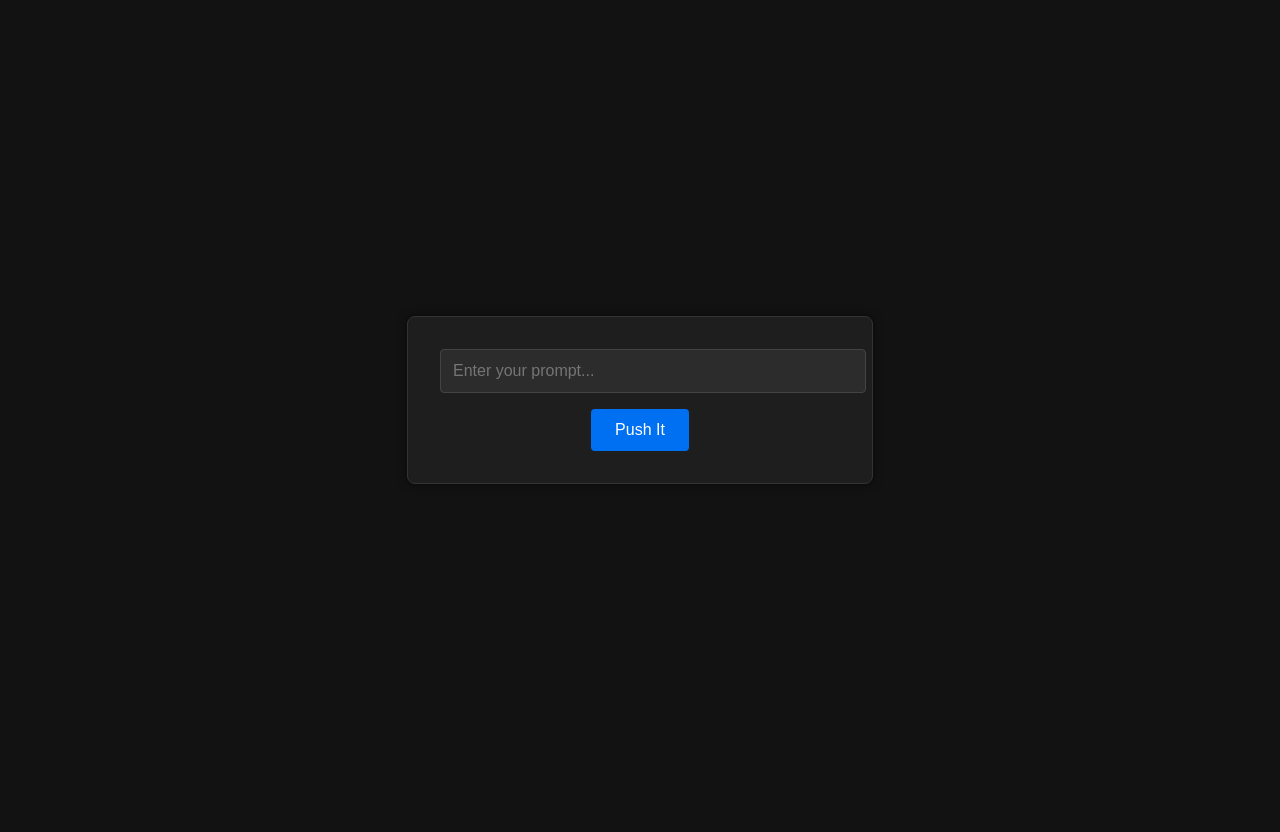
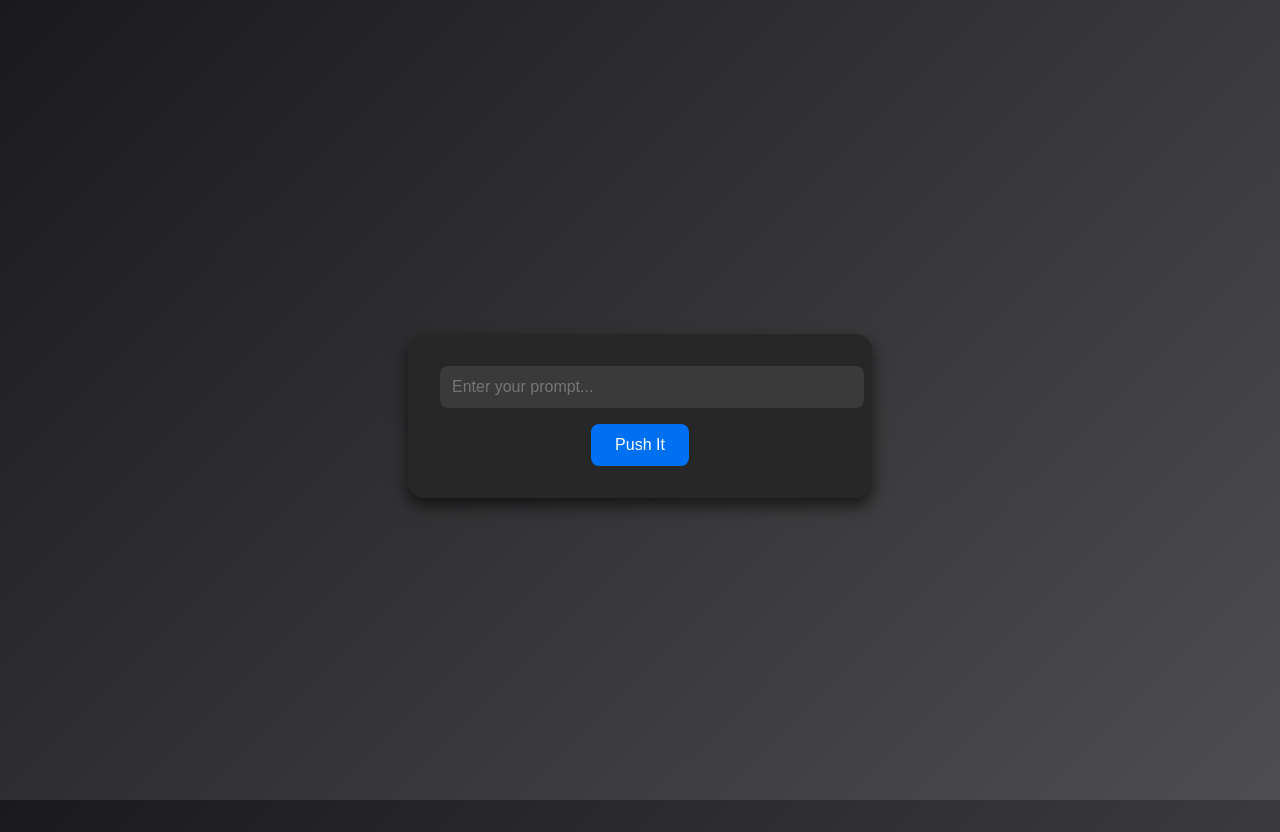
Before and after one commit to WallowWaz/push-mvp, a React (Create React App) app: page / in a window 1280 px wide. Before the commit the page ends 800 px from the top, so only its background shows below. Built offline with nearby package versions, Linux system fonts and the light colour scheme.

Commit message:
Frontend update

```diff
--- a/src/App.css
+++ b/src/App.css
@@ -3,28 +3,29 @@ body, html {
   margin: 0;
   padding: 0;
   height: 100%;
-  background-color: #121212; /* Dark background */
-  color: #f5f5f5;         /* Soft white text */
-  font-family: Arial, sans-serif;
+  background: linear-gradient(135deg, #1a1a1d, #4e4e50); /* Subtle gradient background */
+  color: #f5f5f5;
+  font-family: 'Roboto', sans-serif; /* Modern font */
 }
 
-/* Container centers everything vertically and horizontally */
+/* Container centers content */
 .container {
   display: flex;
   align-items: center;
   justify-content: center;
   height: 100vh;
+  padding: 1rem;
 }
 
 /* App box styling */
 .app-box {
   text-align: center;
   padding: 2rem;
-  border: 1px solid #333;
-  border-radius: 8px;
-  box-shadow: 0 0 10px rgba(0, 0, 0, 0.5);
-  background-color: #1e1e1e;
-  width: 90%;
+  border: none;
+  border-radius: 16px;
+  box-shadow: 0 8px 16px rgba(0, 0, 0, 0.6);
+  background-color: #272727;
+  width: 100%;
   max-width: 400px;
 }
 
@@ -33,9 +34,9 @@ body, html {
   width: 100%;
   padding: 0.75rem;
   margin-bottom: 1rem;
-  border: 1px solid #444;
-  border-radius: 4px;
-  background-color: #2c2c2c;
+  border: none;
+  border-radius: 8px;
+  background-color: #3a3a3a;
   color: #f5f5f5;
   font-size: 1rem;
 }
@@ -44,17 +45,18 @@ body, html {
 .push-button {
   padding: 0.75rem 1.5rem;
   border: none;
-  border-radius: 4px;
+  border-radius: 8px;
   background-color: #0070f3;
   color: #fff;
   font-size: 1rem;
   cursor: pointer;
-  transition: box-shadow 0.3s ease;
+  transition: box-shadow 0.3s ease, transform 0.3s ease;
 }
 
-/* Glowing electric blue hover effect */
+/* Button hover effect */
 .push-button:hover {
-  box-shadow: 0 0 8px 2px #00e6ff;
+  box-shadow: 0 0 12px 4px #00e6ff;
+  transform: translateY(-2px);
 }
 
 /* Loading message styling */
@@ -79,12 +81,17 @@ body, html {
   text-decoration: underline;
 }
 
-/* Mobile responsiveness */
+/* Enhanced mobile responsiveness */
 @media (max-width: 480px) {
   .app-box {
-    padding: 1rem;
+    padding: 1.5rem;
+    margin: 0 1rem;
   }
   .push-button {
     width: 100%;
+    padding: 0.75rem;
+  }
+  .input-field {
+    padding: 0.75rem;
   }
 }
```
